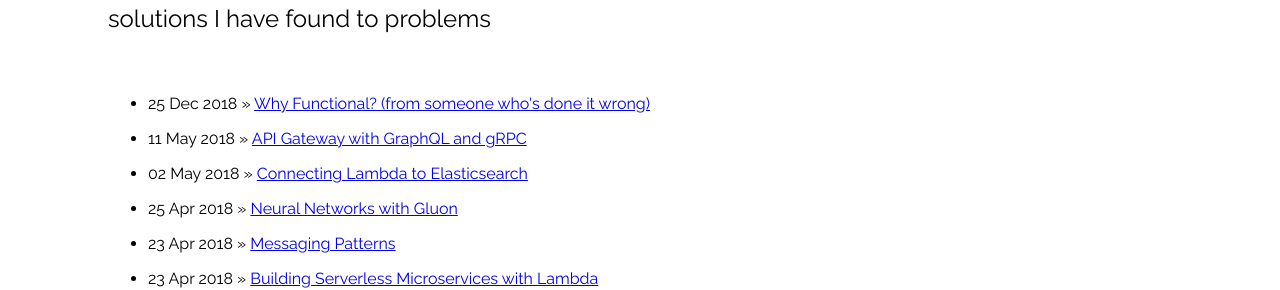
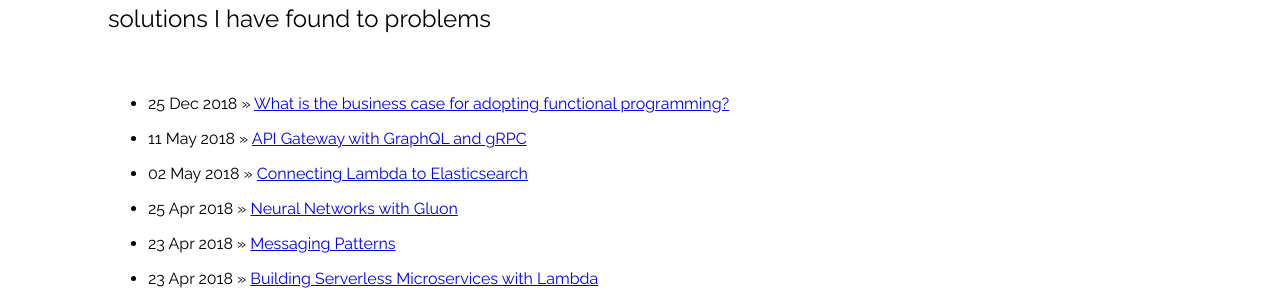
Before and after one commit to theonej/theonej.github.io, a Jekyll site: the page built from index.html, in a window 1280 px wide. Shown: the part 419-709 px from the top of the page. Built offline with Jekyll 4.4.1, drawn with Linux system fonts in a browser that asks for light colours; some of the changed lines change nothing that is shown.

```diff
--- a/_posts/2018-12-25-functional-why.md
+++ b/_posts/2018-12-25-functional-why.md
@@ -1,6 +1,6 @@
 ---
 layout: default
-title: Why Functional? (from someone who's done it wrong)
+title: What is the business case for adopting functional programming?
 ---
 
 # Why functional programming (FP for the context of this post)?
@@ -23,4 +23,39 @@
 What I am hoping to do here is to discuss the financial, temporal and human advantages that, IMO, make a more convincing
 argument for the adoption of some FP practices.
 
-##
+##Financial Impact
+It costs money to adopt functional practices in most cases.  There is usually the direct cost of bringin in a new team member that is familair
+and experienced with functional practices in a *production environment*.  Candidates without production experience should be considered, but not
+as change agents or leads on the project.
+
+Secondary financial costs can be identified in the delay to schedule while new team members are being onboarded, compounded by the learning curve
+of the team as new concepts are being introduced and implemented.  Successive costs can accrue from mistakes on the part of both the new team members, not understanding the existing system adequately, and the existing team making errors in implemetation of the new patterns and parctices (note that the new team members who are introducing these new technologies are themselves also subject to costs associated with mistaken implementation).
+
+The question then becomes: `If I already have a functioning production environment, that is generating revenue, why would I incur these costs?`
+read: `How does that make me more money?`
+
+And here is where I think the best case can be made for the business case to adopt FP practices.  The elements to the cost equations for
+most businesses I have worked for look something like this:
+
+    T = Time to revenue from concept
+    D = dev team salaries/costs
+    QA = A fraction ranging between 0 and &#8734; that represents the ration of QA engineers to developers
+    I = Incremental profit from new initiative
+    R = revenue
+    B = Time boundary for the go-live event
+    H = Range of hours to examine on both sides of the go-live time boundary
+
+First we calculate the total Costs (C) for the initiative
+
+    C = T(D + (TD * QA))
+
+Next we calculate the amount of profit that the initative recognizes by comparing tow timespans, which must be separated by a time boundry that represents the go-live time of the initiative.
+
+    I = R(B + H) - R(B - H)
+
+If this number is positive, you have made money.  If it is negative, you have lost money.
+
+Looking at the equations, there are a few levers you can pull to minimize C and maximize I.  Looking at T, we can immediately move C by reducing T.
+Since QA is a multiplier on the additional dev costs (TD * QA), minimizing QA can provide returns to the bottom line.  The benefits of test automation are beyond the scope of this topic.  The argument for FP practices in this area are:
+- Functional code behaves in a more deterministic manner than code that allows side effects
+- Functional code naturally lends itself to testability by it's inherent structure and boundaries
```
